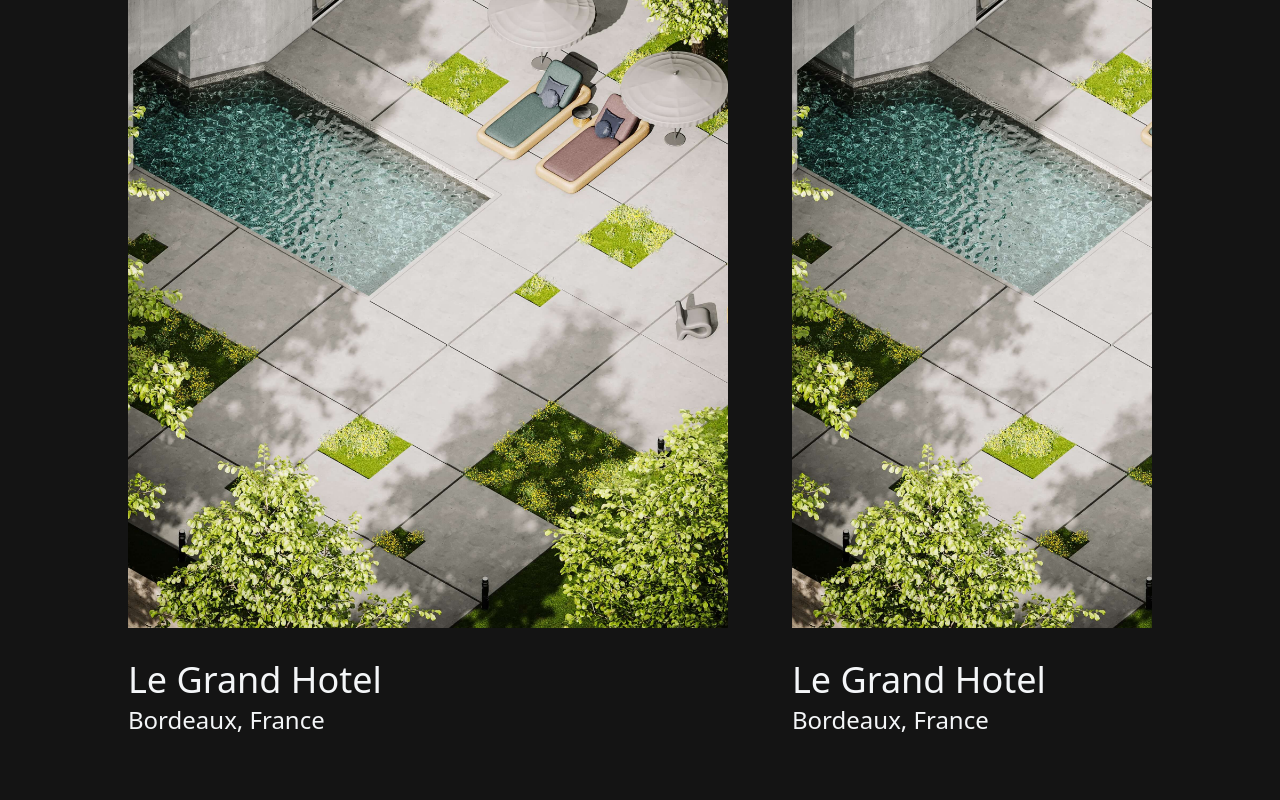
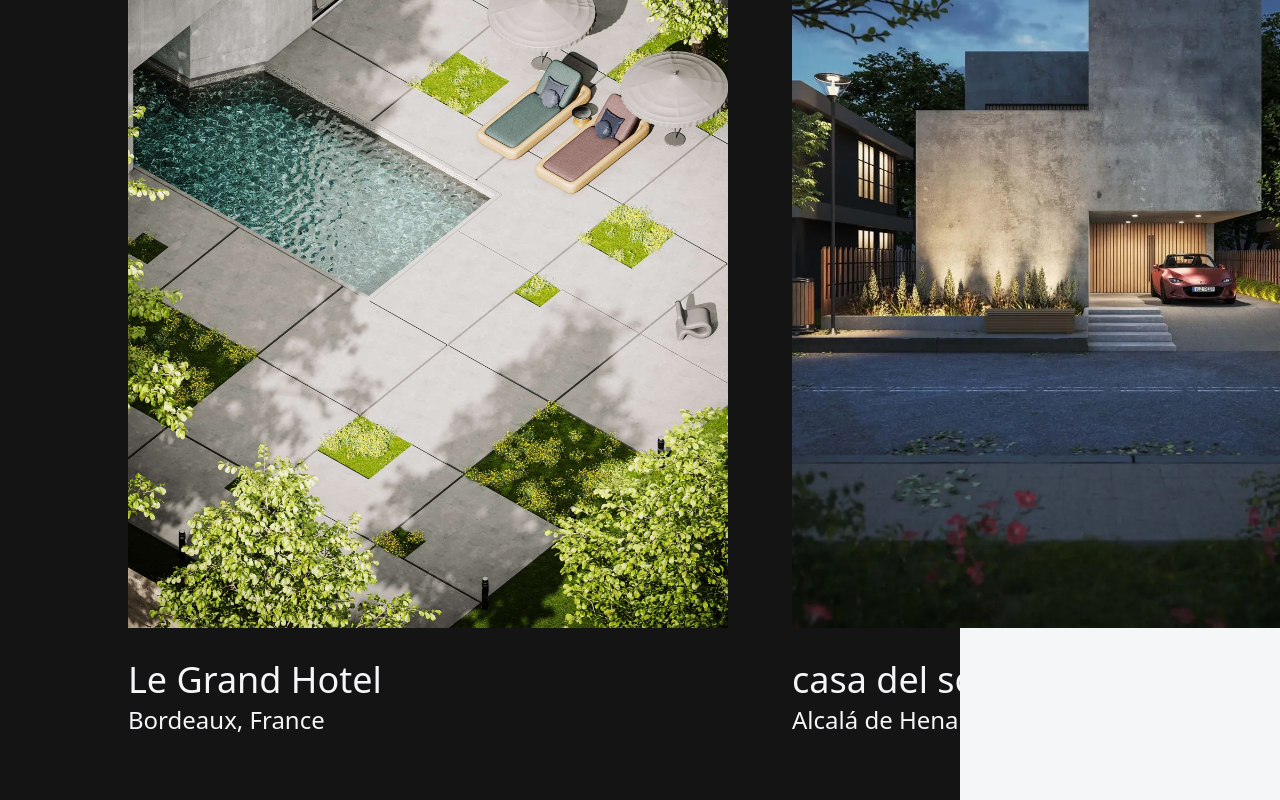
Before and after one commit to Mahred1/parallax, a Next.js app: page / in a window 1280 px wide. Shown: the part 1986-2786 px from the top of the page. Built offline with nearby package versions, Linux system fonts and the light colour scheme.

Commit message:
finished adding the overlay stying cards to the projects section

```diff
--- a/app/page.tsx
+++ b/app/page.tsx
@@ -64,13 +64,23 @@ export default function Page() {
       </section>
 
       {/* Projects Section */}
-      <section className="text-white bg-off-black pt-10 pb-16 ">
-        <div className="w-[90%] md:w-[80%] mx-auto flex flex-col mt-5 md:mt-15  overflow-x-hidden">
+      <section className="relative text-white bg-off-black pt-10 pb-16 ">
+
+        {/* white overlay */}
+        <div className="bg-off-white  absolute right-0 bottom-0 h-[106%] w-[50%] lg:w-[35%] sm:w-[25%] sm:block hidden "></div>
+        <div className="bg-off-black  absolute left-0 bottom-0 h-[100%] w-[60%] lg:w-[75%] sm:w-[80%] sm:block hidden "></div>
+
+        {/* Container */}
+        <div className="w-[95%] relative z-10 md:w-[90%] ml-auto flex flex-col mt-5 md:mt-15  overflow-x-hidden">
+
+          {/* heading */}
           <div className="flex-center phone:justify-start ">
             <h4 className="border-b-2 pb-2  md:w-[50%] lg:w-[40%] sm:pb-4 sm:w-[60%] phone:w-[53 %] sm:text-4xl phone:text-2xl phone:pb-3 ">
               Previous Projects
             </h4>
           </div>
+
+          {/* Projects container */}
           <div className=" mt-10 md:mt-25 flex gap-16 overflow-x-scroll no-scrollbar ">
             <Project
               name="Le Grand Hotel"
@@ -78,14 +88,14 @@ export default function Page() {
               src="/res1.jpg"
             />
             <Project
-              name="Le Grand Hotel"
-              location="Bordeaux, France"
-              src="/res1.jpg"
+              name="casa del sol"
+              location="Alcalá de Henares, Spain"
+              src="/hero.avif"
             />
             <Project
-              name="Le Grand Hotel"
-              location="Bordeaux, France"
-              src="/res1.jpg"
+              name="Jessamine"
+              location="Dhaka, bangladesh"
+              src="/res2.jpg"
             />
           </div>
         </div>
```
